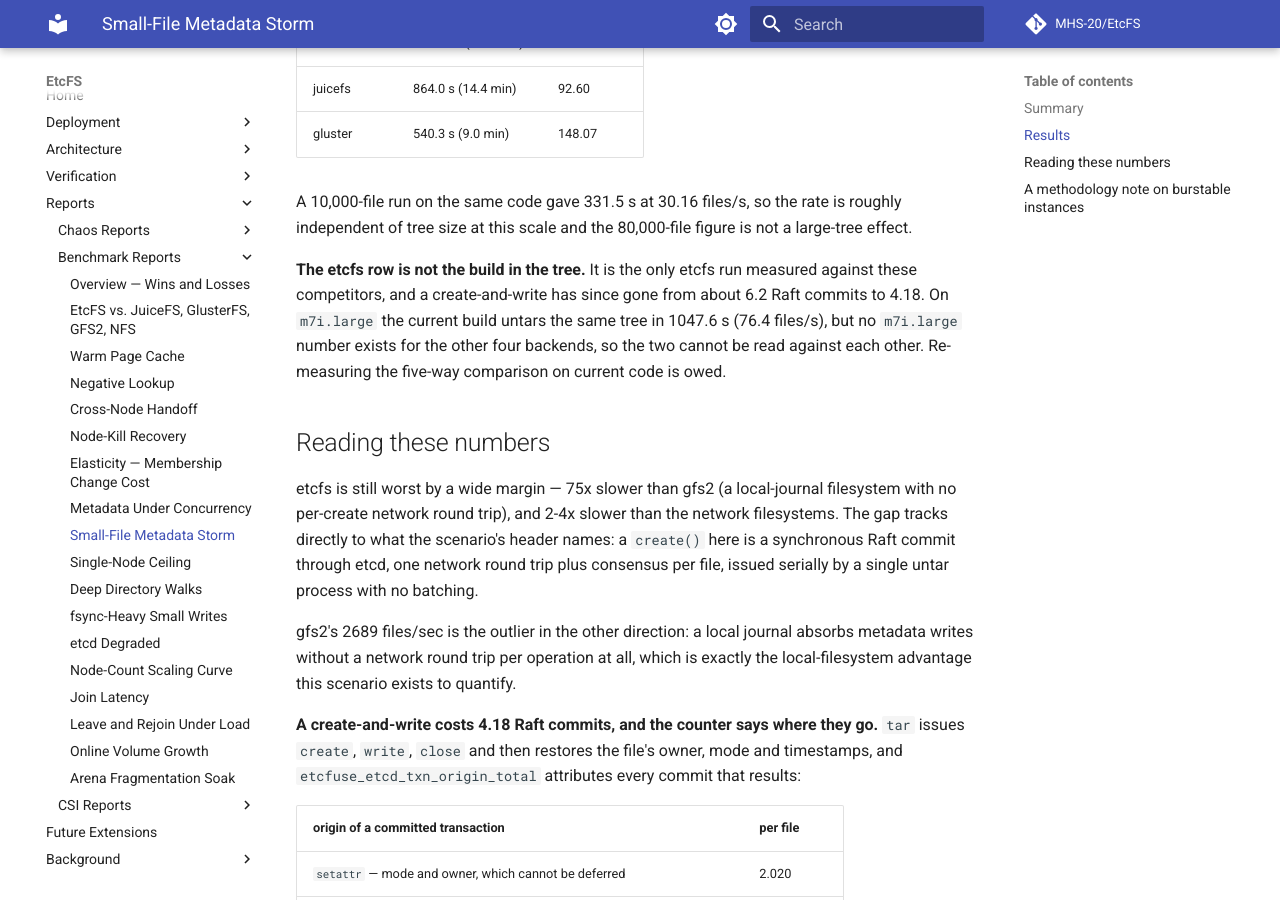
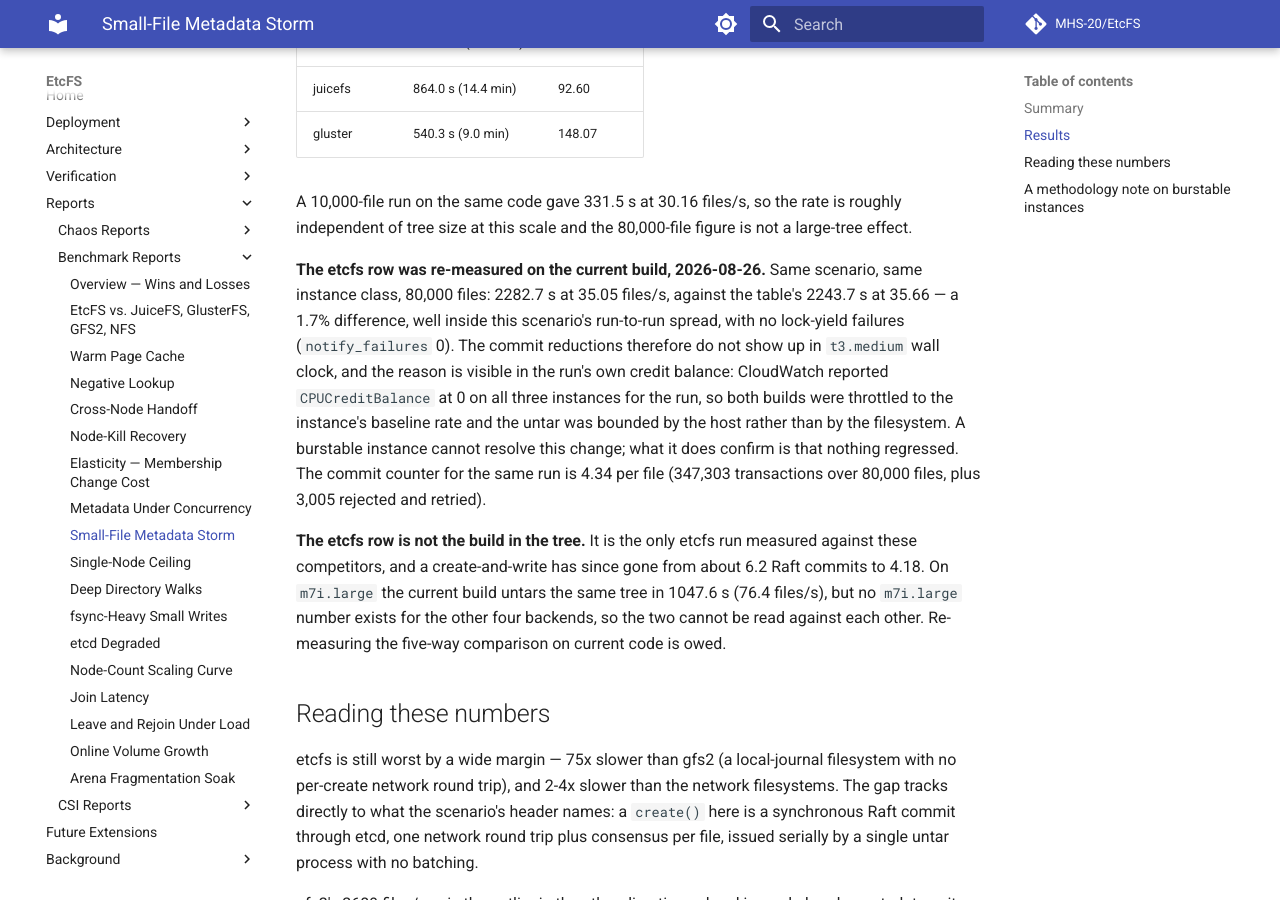
Before and after one commit to etcfs/etcfs-docs, an MkDocs documentation site: the page built from docs/reports/benchmark-reports/smallfile-storm.md, in a window 1280 px wide and 900 px high, scrolled down 740 px. Built offline with MkDocs 1.6.1 and Material for MkDocs 9.7.7, drawn with Linux system fonts in a browser that asks for light colours; comment, search, counter and statistics services are not loaded.

```diff
--- a/docs/reports/benchmark-reports/smallfile-storm.md
+++ b/docs/reports/benchmark-reports/smallfile-storm.md
@@ -25,6 +25,19 @@ note below the table.
 A 10,000-file run on the same code gave 331.5 s at 30.16 files/s, so the rate is
 roughly independent of tree size at this scale and the 80,000-file figure is not
 a large-tree effect.
+
+**The etcfs row was re-measured on the current build, 2026-08-26.** Same
+scenario, same instance class, 80,000 files: 2282.7 s at 35.05 files/s, against
+the table's 2243.7 s at 35.66 — a 1.7% difference, well inside this scenario's
+run-to-run spread, with no lock-yield failures (`notify_failures` 0). The
+commit reductions therefore do not show up in `t3.medium` wall clock, and the
+reason is visible in the run's own credit balance: CloudWatch reported
+`CPUCreditBalance` at 0 on all three instances for the run, so both builds were
+throttled to the instance's baseline rate and the untar was bounded by the host
+rather than by the filesystem. A burstable instance cannot resolve this change;
+what it does confirm is that nothing regressed. The commit counter for the same
+run is 4.34 per file (347,303 transactions over 80,000 files, plus 3,005
+rejected and retried).
 
 **The etcfs row is not the build in the tree.** It is the only etcfs run
 measured against these competitors, and a create-and-write has since gone from
```
Also changed, not shown: docs/architecture/cluster-ops/observability.md (+3 -0 lines), docs/reports/chaos-reports/fuzz-fencing-retry-arena-nvme.md (+6 -0 lines).
